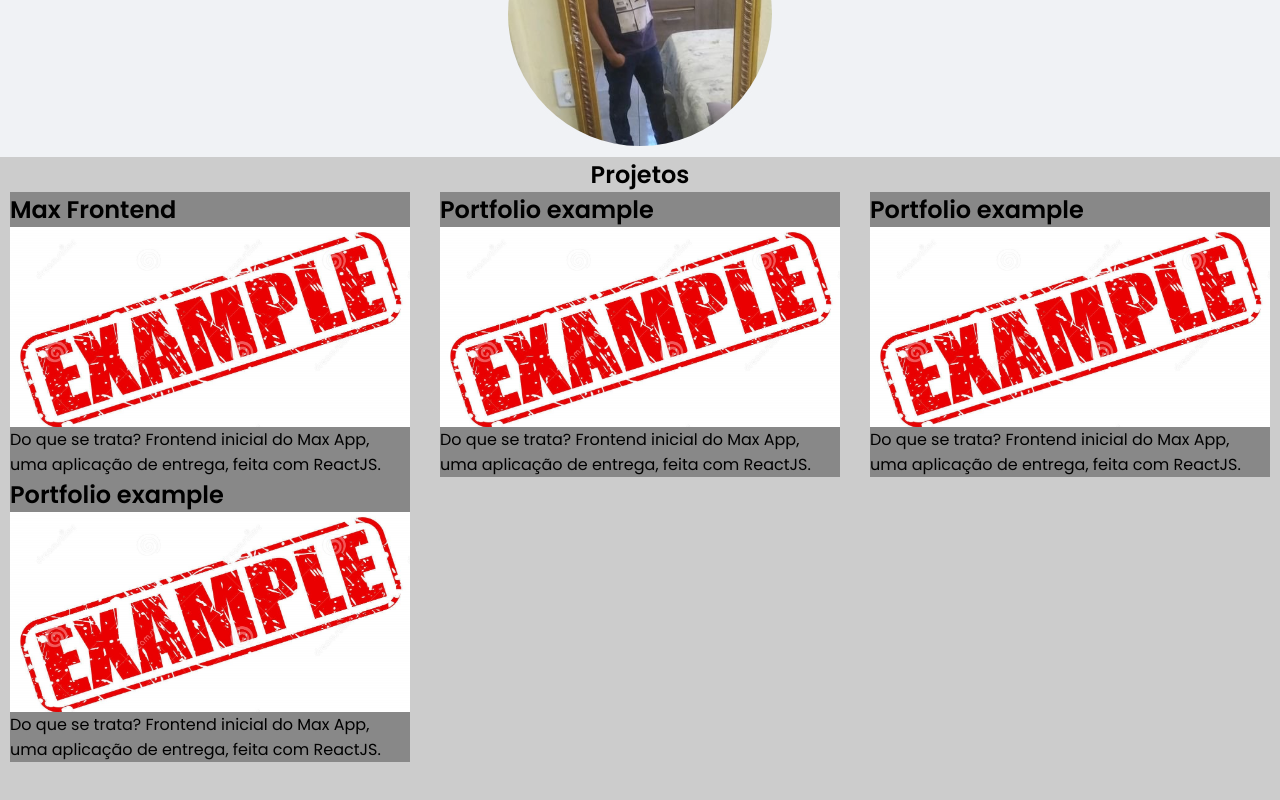
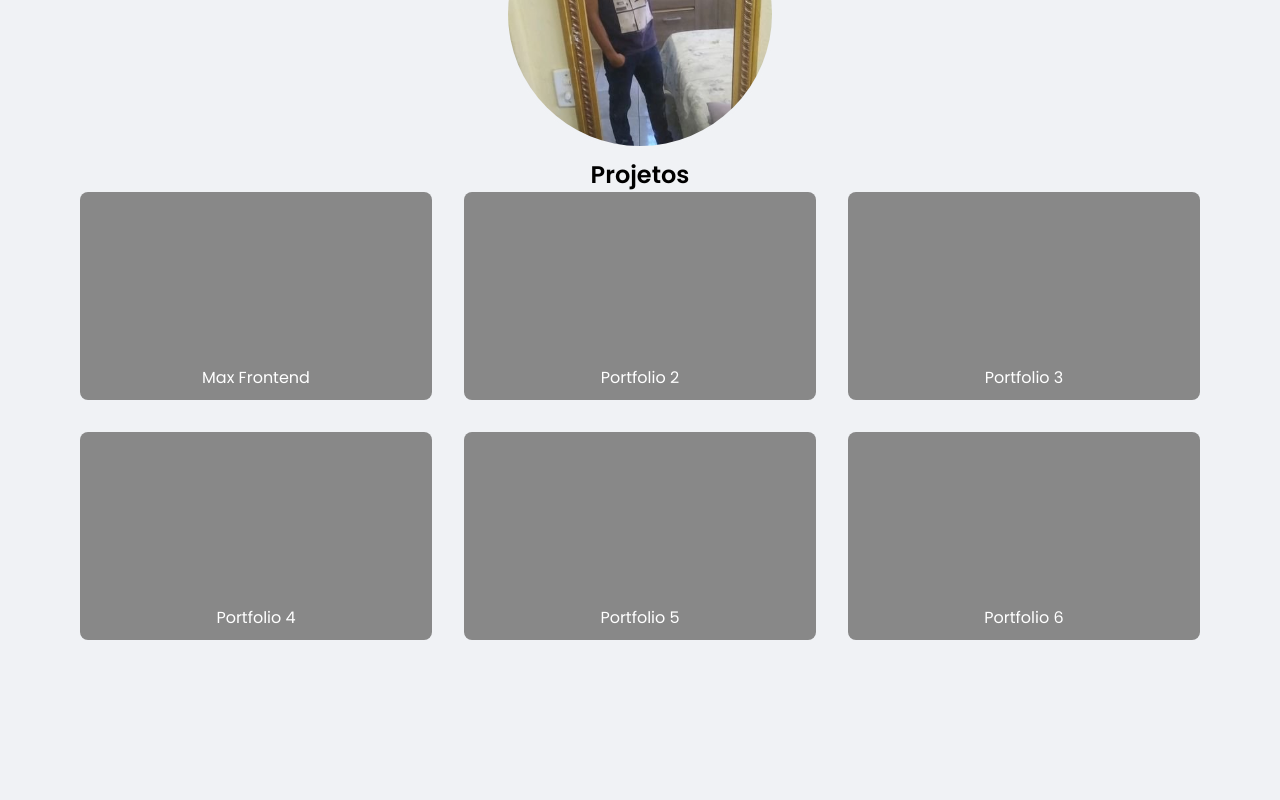
Before and after one commit to mstarkRules/portfolio-react, a React (Create React App) app: page / in a window 1280 px wide. Shown: the part 342-1142 px from the top of the page. After the commit the page ends 1082 px from the top, so only its background shows below. Built offline with nearby package versions, Linux system fonts and the light colour scheme.

Commit message:
🎨 estilizado estrutura e efeitos dos itens do portfolio

```diff
--- a/src/components/Content/index.tsx
+++ b/src/components/Content/index.tsx
@@ -15,6 +15,7 @@
               title={item.title}
               img={item.img}
               description={item.description}
+              link={item.link}
             />
           );
         })}
--- a/src/components/Content/styles.ts
+++ b/src/components/Content/styles.ts
@@ -1,8 +1,6 @@
 import styled from "styled-components";
 
 export const Container = styled.section`
-  background-color: #ccc;
-
   display: flex;
   justify-content: center;
   align-items: center;
@@ -15,9 +13,23 @@
 `;
 
 export const Conteudo = styled.div`
+  max-width: 1140px;
+  gap: 2rem;
   display: flex;
   justify-content: space-between;
   flex-wrap: wrap;
   padding-right: 10px;
   padding-left: 10px;
+
+  @media (max-width: 580px) {
+    justify-content: center;
+  }
+
+  @media (max-width: 980px) {
+    justify-content: center;
+  }
+
+  @media (max-width: 1140px) {
+    justify-content: center;
+  }
 `;
--- a/src/components/PortfolioItem/index.tsx
+++ b/src/components/PortfolioItem/index.tsx
@@ -4,19 +4,21 @@
   title: string;
   img: string;
   description: string;
+  link: string;
 }
 
 export function PortfolioItem({
   title,
   img,
   description,
+  link,
 }: PortifolioItemProps) {
   const imagem = "/imgs/example-img.jpg";
   return (
     <Container>
-      <h1>{title}</h1>
-      <img src={img} alt="Imagem do projeto" />
-      <p>Do que se trata? {description}</p>
+      <a href={link} target="_blank">
+        <div>{title}</div>
+      </a>
     </Container>
   );
 }
--- a/src/components/PortfolioItem/styles.ts
+++ b/src/components/PortfolioItem/styles.ts
@@ -1,17 +1,26 @@
 import styled from "styled-components";
 
 export const Container = styled.div`
-    max-width: 400px;
+  a {
     display: flex;
-    flex-direction: column;
+    flex-direction: row;
     justify-content: center;
-
-
+    align-items: flex-end;
+    padding-bottom: 10px;
     background-color: #888;
 
-    img{
-      max-height: 200px;
-      object-fit: cover;
+    width: 22rem;
+    height: 13rem;
+    border-radius: 0.5rem;
+
+    cursor: pointer;
+    transition: all ease 0.2s;
+
+    color: #fff;
+
+    :hover {
+      transform: scale(1.05);
+      transform: rotateZ(-1deg);
     }
   }
 `;
--- a/src/data/listPortfolio.ts
+++ b/src/data/listPortfolio.ts
@@ -3,27 +3,47 @@
     id: 1,
     title: "Max Frontend",
     img: "/imgs/example-img.jpg",
+    link: "https://github.com/mstarkRules",
     description:
       "Frontend inicial do Max App, uma aplicação de entrega, feita com ReactJS.",
   },
   {
     id: 2,
-    title: "Portfolio example",
+    title: "Portfolio 2",
     img: "/imgs/example-img.jpg",
+    link: "https://github.com/mstarkRules",
     description:
       "Frontend inicial do Max App, uma aplicação de entrega, feita com ReactJS.",
   },
   {
     id: 3,
-    title: "Portfolio example",
+    title: "Portfolio 3",
     img: "/imgs/example-img.jpg",
+    link: "https://github.com/mstarkRules",
     description:
       "Frontend inicial do Max App, uma aplicação de entrega, feita com ReactJS.",
   },
   {
     id: 4,
-    title: "Portfolio example",
+    title: "Portfolio 4",
     img: "/imgs/example-img.jpg",
+    link: "https://github.com/mstarkRules",
+    description:
+      "Frontend inicial do Max App, uma aplicação de entrega, feita com ReactJS.",
+  },
+  {
+    id: 5,
+    title: "Portfolio 5",
+    img: "/imgs/example-img.jpg",
+    link: "https://github.com/mstarkRules",
+    description:
+      "Frontend inicial do Max App, uma aplicação de entrega, feita com ReactJS.",
+  },
+  {
+    id: 6,
+    title: "Portfolio 6",
+    img: "/imgs/example-img.jpg",
+    link: "https://github.com/mstarkRules",
     description:
       "Frontend inicial do Max App, uma aplicação de entrega, feita com ReactJS.",
   },
--- a/src/styles/global.ts
+++ b/src/styles/global.ts
@@ -24,6 +24,10 @@
     h1, h2, h3, h4, h5, strong{
         font-weight: 600;
     }
+    a{
+       font-family: 'Poppins', sans-serif;
+       text-decoration: none;
+    }
 
     html{
         @media(max-width: 1080px){
```
